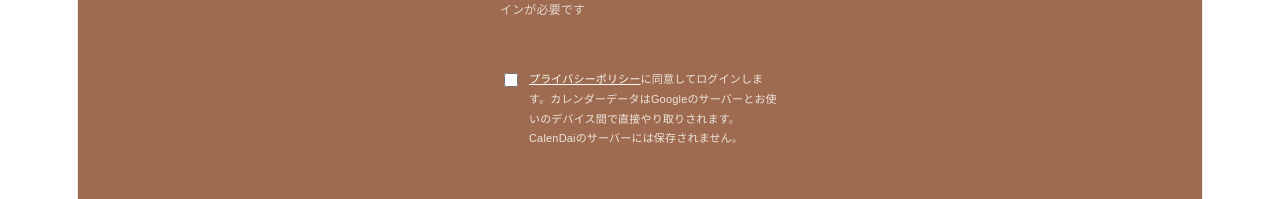
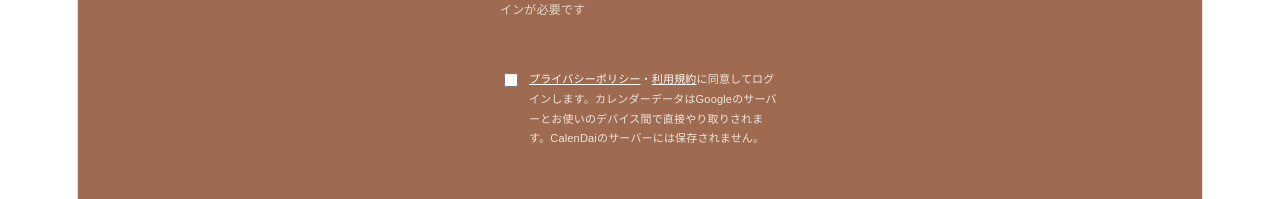
Before and after one commit to kamneko88/calendai, a React (Vite) app: page / in a window 1280 px wide. Shown: the part 493-692 px from the top of the page. Built offline with nearby package versions, Linux system fonts and the light colour scheme.

Commit message:
v0.6.1: 利用規約ページ追加・ログイン画面に利用規約リンク追加

```diff
--- a/src/components/LoginScreen.jsx
+++ b/src/components/LoginScreen.jsx
@@ -3,10 +3,10 @@ import { useState, useEffect } from "react";
 export default function LoginScreen({ onLogin }) {
   const [agreed, setAgreed] = useState(false);
   const [visible, setVisible] = useState(false);
-  const gBlue   = agreed ? "#4285F4" : "rgba(255,255,255,0.6)";
-  const gGreen  = agreed ? "#34A853" : "rgba(255,255,255,0.6)";
+  const gBlue = agreed ? "#4285F4" : "rgba(255,255,255,0.6)";
+  const gGreen = agreed ? "#34A853" : "rgba(255,255,255,0.6)";
   const gYellow = agreed ? "#FBBC05" : "rgba(255,255,255,0.6)";
-  const gRed    = agreed ? "#EA4335" : "rgba(255,255,255,0.6)";
+  const gRed = agreed ? "#EA4335" : "rgba(255,255,255,0.6)";
 
   useEffect(() => { setTimeout(() => setVisible(true), 50); }, []);
 
@@ -37,10 +37,10 @@ export default function LoginScreen({ onLogin }) {
           transition: 'all 0.2s', marginBottom: '14px',
         }}>
         <svg width="18" height="18" viewBox="0 0 18 18">
-          <path fill={gBlue}   d="M16.51 8H8.98v3h4.3c-.18 1-.74 1.48-1.6 2.04v2.01h2.6a7.8 7.8 0 002.38-5.88c0-.57-.05-.66-.15-1.18z" />
-          <path fill={gGreen}  d="M8.98 17c2.16 0 3.97-.72 5.3-1.94l-2.6-2a4.8 4.8 0 01-7.18-2.54H1.83v2.07A8 8 0 008.98 17z" />
+          <path fill={gBlue} d="M16.51 8H8.98v3h4.3c-.18 1-.74 1.48-1.6 2.04v2.01h2.6a7.8 7.8 0 002.38-5.88c0-.57-.05-.66-.15-1.18z" />
+          <path fill={gGreen} d="M8.98 17c2.16 0 3.97-.72 5.3-1.94l-2.6-2a4.8 4.8 0 01-7.18-2.54H1.83v2.07A8 8 0 008.98 17z" />
           <path fill={gYellow} d="M4.5 10.52a4.8 4.8 0 010-3.04V5.41H1.83a8 8 0 000 7.18l2.67-2.07z" />
-          <path fill={gRed}    d="M8.98 4.18c1.17 0 2.23.4 3.06 1.2l2.3-2.3A8 8 0 001.83 5.4L4.5 7.49a4.77 4.77 0 014.48-3.3z" />
+          <path fill={gRed} d="M8.98 4.18c1.17 0 2.23.4 3.06 1.2l2.3-2.3A8 8 0 001.83 5.4L4.5 7.49a4.77 4.77 0 014.48-3.3z" />
         </svg>
         Googleでログイン
       </button>
@@ -59,6 +59,12 @@ export default function LoginScreen({ onLogin }) {
               style={{ color: '#fdfaf5', textDecoration: 'underline' }}>
               プライバシーポリシー
             </a>
+            ・
+            <a href="https://suneight-okayama.jp/terms/calendai/"
+              target="_blank" rel="noopener noreferrer"
+              style={{ color: '#fdfaf5', textDecoration: 'underline' }}>
+              利用規約
+            </a>
             に同意してログインします。カレンダーデータはGoogleのサーバーとお使いのデバイス間で直接やり取りされます。CalenDaiのサーバーには保存されません。
           </div>
         </label>
--- a/src/main.jsx
+++ b/src/main.jsx
@@ -4,7 +4,7 @@ import { GoogleOAuthProvider } from '@react-oauth/google'
 import App from './App.jsx'
 import './index.css'
 
-const CLIENT_ID = '58255900917-v1t4s31s88697d0mbnderg6bdc5qghi0.apps.googleusercontent.com'
+const CLIENT_ID = import.meta.env.VITE_GOOGLE_CLIENT_ID
 
 createRoot(document.getElementById('root')).render(
   <StrictMode>
```
Also changed, not shown: 2 other files (tests, documents, lock files or other folders).
